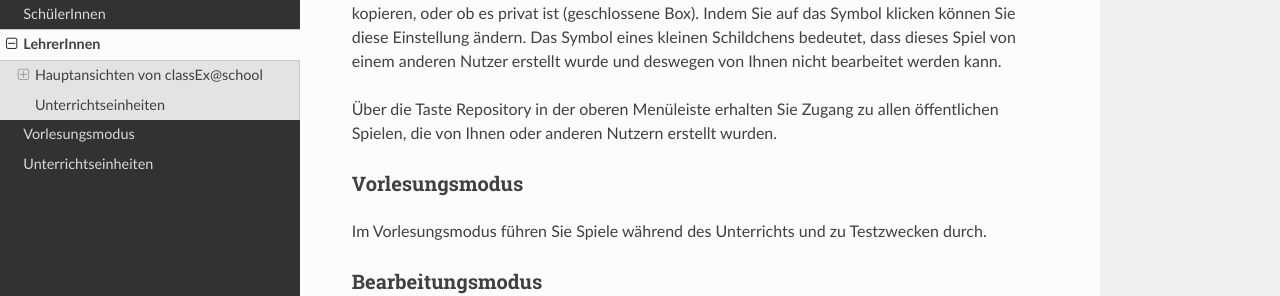
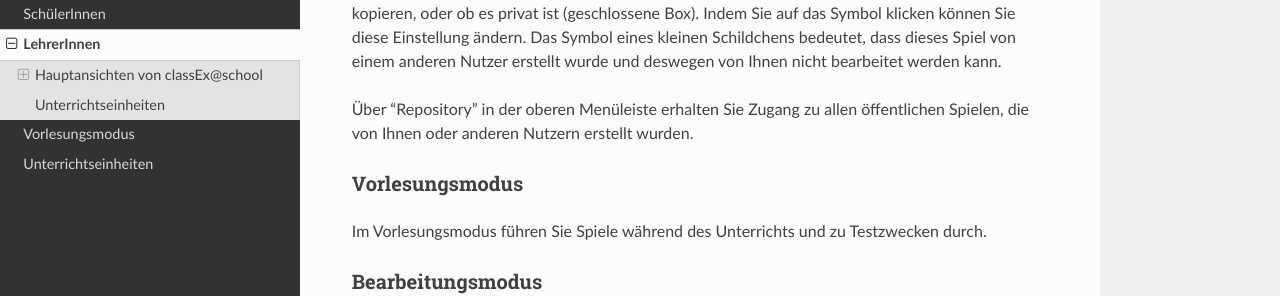
Before and after one commit to marcusgia2505/classExschool_doc, a Sphinx documentation site: the page built from docs/LehrerInnen.rst, in a window 1280 px wide and 900 px high, scrolled down 1782 px. Shown: the part 193-489 px from the top of the window. Built offline with Sphinx 7.4.7 and the Read the Docs theme 2.0.0, drawn with Linux system fonts in a browser that asks for light colours.

Commit message:
neuer videolink

```diff
--- a/docs/LehrerInnen.rst
+++ b/docs/LehrerInnen.rst
@@ -15,7 +15,7 @@
 
 .. raw:: latex
 
-    Sie finden ein kurzes Einführungsvideo unter \url{https://www.youtube.com/embed/wvTQYDS6PPc}.
+    Sie finden ein kurzes Einführungsvideo unter \url{https://www.youtu.be/wvTQYDS6PPc}.
 
 
 Hauptansichten von classEx@school
@@ -45,7 +45,7 @@
 
 In eigenen Verzeichnissen werden neben den Spielen weitere Symbole angezeigt. Durch Klicken auf das Mülleimer-Symbol können Sie Spiele aus eigenen Verzeichnissen löschen. Das Box-Symbol zeigt, ob ein Spiel öffentlich ist (offene Box), d. h. andere Nutzer können dieses Spiel sehen und kopieren, oder ob es privat ist (geschlossene Box). Indem Sie auf das Symbol klicken können Sie diese Einstellung ändern. Das Symbol eines kleinen Schildchens bedeutet, dass dieses Spiel von einem anderen Nutzer erstellt wurde und deswegen von Ihnen nicht bearbeitet werden kann.
 
-Über die Taste Repository in der oberen Menüleiste erhalten Sie Zugang zu allen öffentlichen Spielen, die von Ihnen oder anderen Nutzern erstellt wurden.
+Über "Repository" in der oberen Menüleiste erhalten Sie Zugang zu allen öffentlichen Spielen, die von Ihnen oder anderen Nutzern erstellt wurden.
 
 Vorlesungsmodus
 ~~~~~~~~~~~~~~~
```
